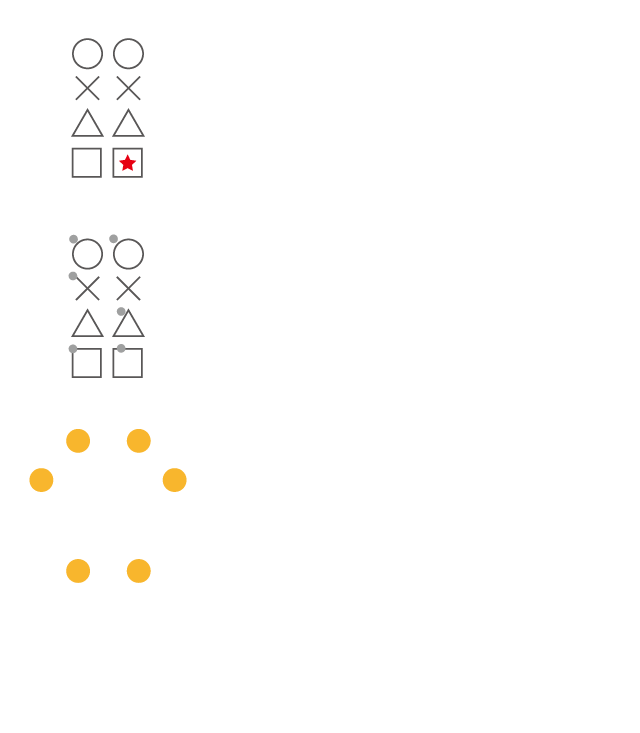
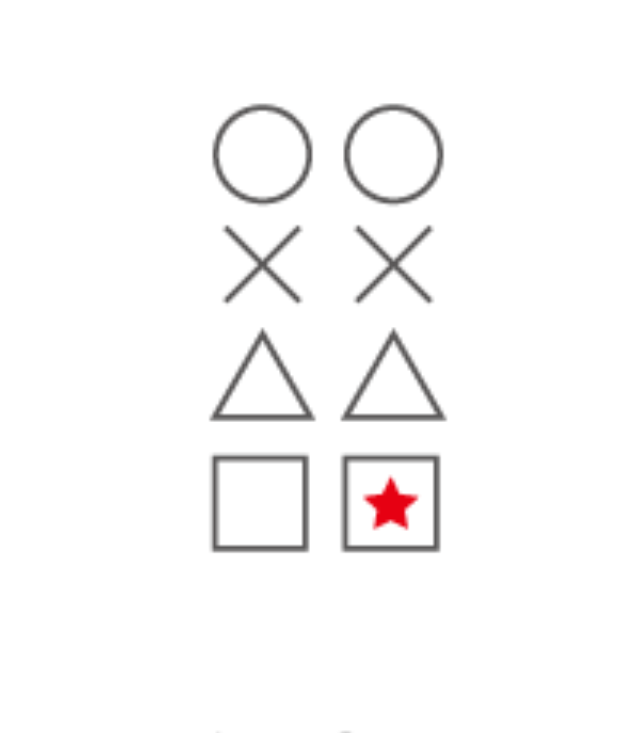
Before and after one commit to chinpeni/ffxiv, a plain HTML site: page index.html in a window 1280 px wide. Shown: the top 733 px of the page, without its empty margins (0-640 px from the left). Drawn offline with Linux system fonts and the light colour scheme.

Commit message:
Update index.html

```diff
--- a/index.html
+++ b/index.html
@@ -1,5 +1,10 @@
 <html>
    <title>シグマ塔完全攻略ページ</title>
+   <style type="text/css">
+  img {
+      width: 50vw;
+  }
+  </style>
    <script type="text/javascript">
       var imglist = new Array(
          "o1.png",
```
